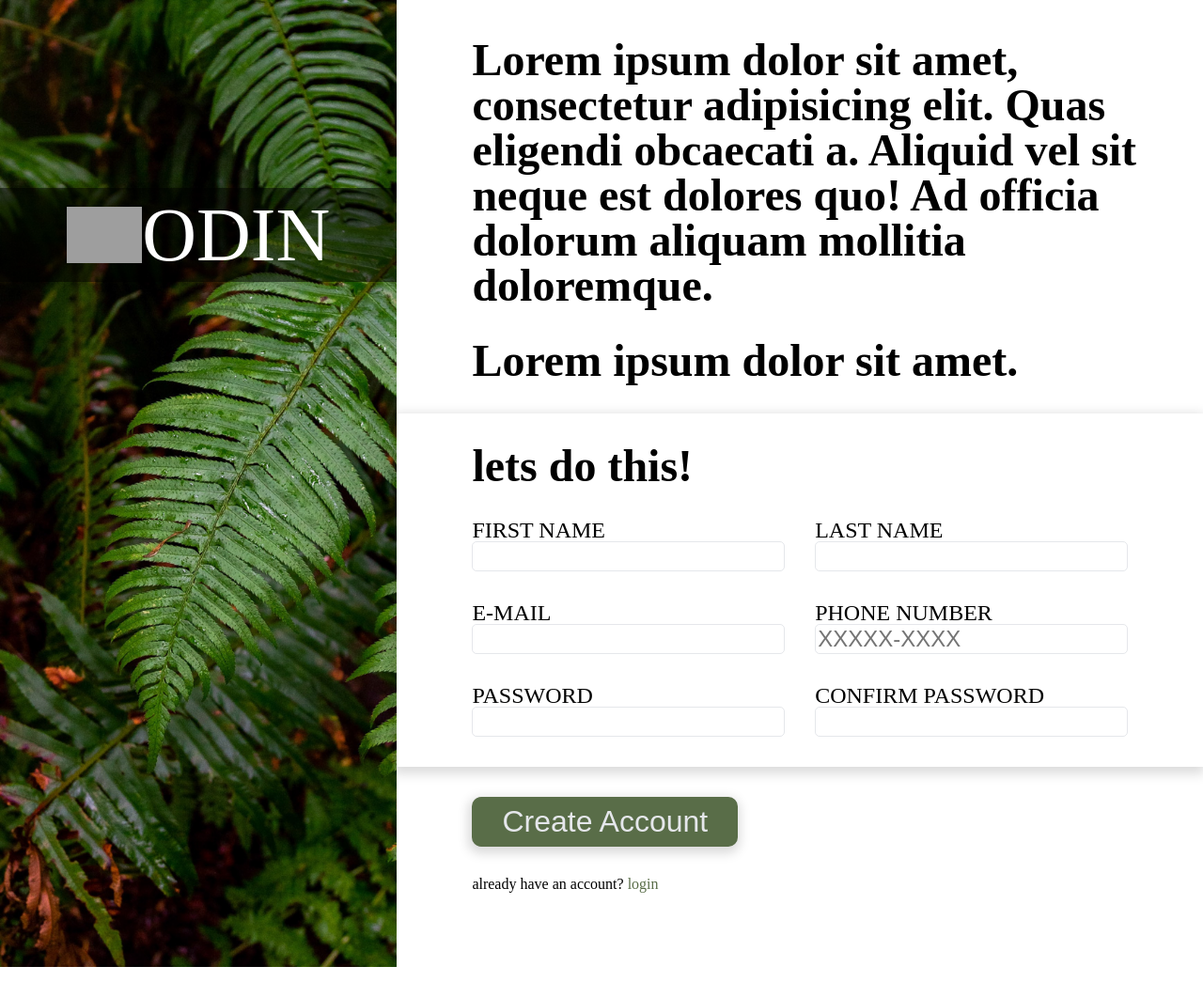
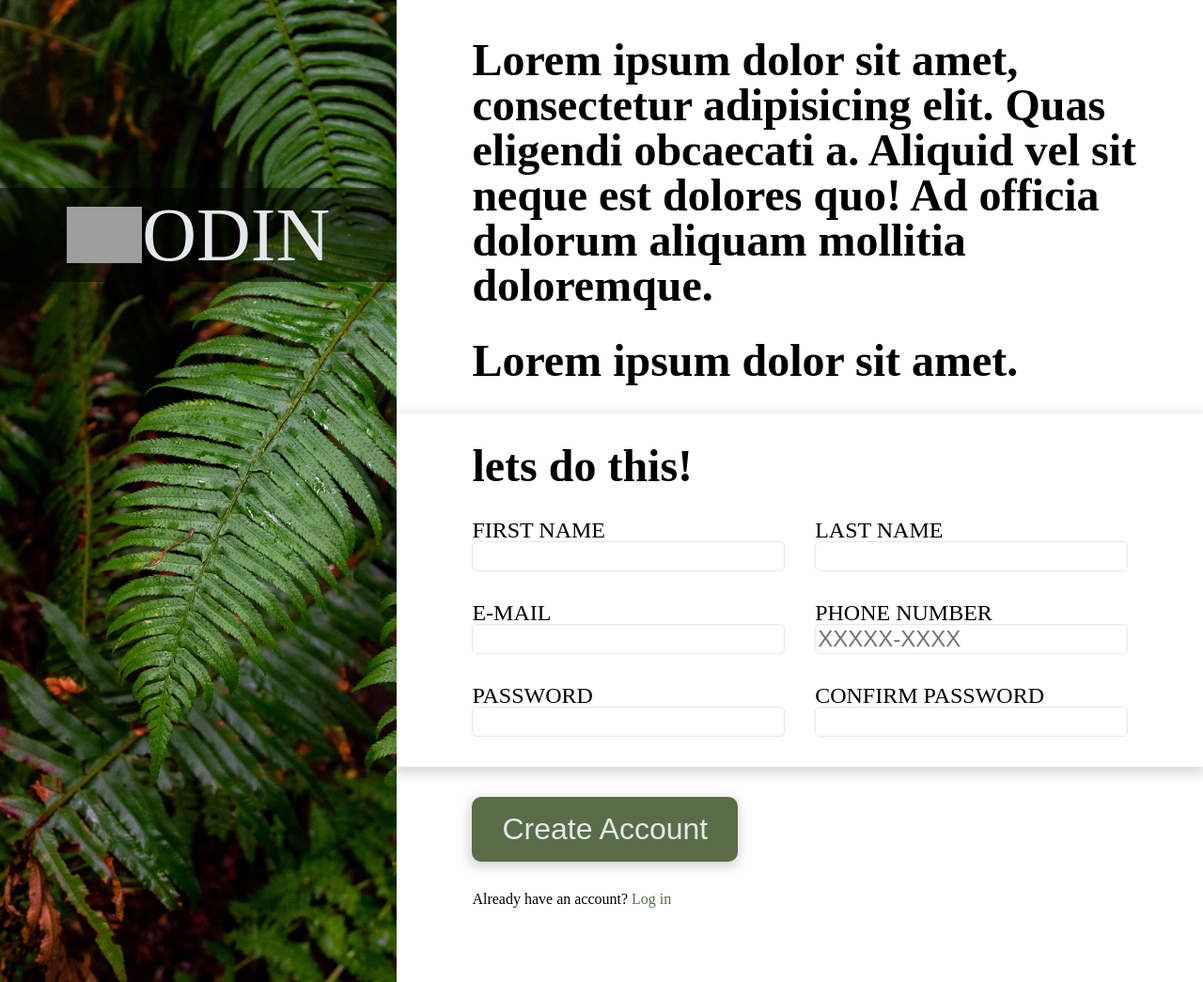
Before and after one commit to xcheesee/formPage, a plain HTML site: page index.html in a window 1280 px wide. Shown: the whole page at 94% size. Drawn offline with Linux system fonts and the light colour scheme; grey boxes are pictures that could not be loaded.

Commit message:
typography and internal code changes

```diff
--- a/css/style.css
+++ b/css/style.css
@@ -47,6 +47,16 @@ table {
 	border-spacing: 0;
 }
 
+/* http://meyerweb.com/eric/tools/css/reset/
+   v2.0 | 20110126
+   License: none (public domain)
+*/
+
+:root {
+	--main-color: #596D48;
+	--bg-color: #E5E7EB;
+}
+
 label {
 	display: block;
 	text-transform: uppercase;
@@ -66,7 +76,7 @@ label {
 }
 
 #bannerText {
-	color: white;
+	color: var(--bg-color);
 	font-size: 5rem;
 }
 
@@ -113,7 +123,7 @@ form {
 }
 
 input {
-	border: 1px solid #E5E7EB;
+	border: 1px solid var(--bg-color);
 	border-radius: 5px;
 	font-size: 1.5rem;
 	max-width: 400px;
@@ -136,11 +146,11 @@ p + p {
 #submitCadastro {
 	font-size: 2rem;
 	margin-bottom: 2rem;
-	color: #E5E7EB;
-	background-color: #596D48;
+	color: var(--bg-color);
+	background-color: var(--main-color);
 	border: none;
 	border-radius: 10px;
-	padding: 0.5rem 2rem;
+	padding: 1rem 2rem;
 }
 
 .formField, #submitCadastro,input:focus {
@@ -164,7 +174,7 @@ input:invalid {
 
 a, a:visited {
 	text-decoration: none;
-	color: #596D48;
+	color: var(--main-color);
 }
 
 a:hover {
--- a/index.html
+++ b/index.html
@@ -48,7 +48,7 @@
                 </form>
             </div>
             <button type="submit" form="cadastro" id="submitCadastro">Create Account</button>
-            <p>already have an account? <a href="">login</a></p>
+            <p>Already have an account? <a href="">Log in</a></p>
         </div>
     </div>
 </body>
```
